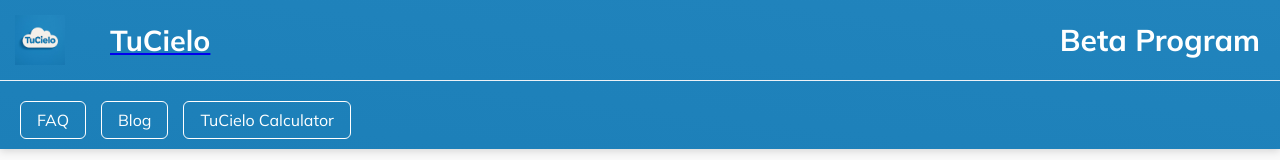
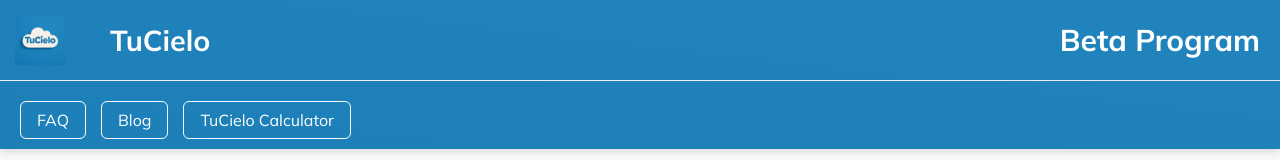
Before and after one commit to MetaCapFin/tu-cielo-site, a React (Create React App) app: page /blogposts in a window 1280 px wide. Shown: the top 160 px of the page. Built offline with nearby package versions, Linux system fonts and the light colour scheme.

Commit message:
Update blogposts.jsx

```diff
--- a/src/blogposts.jsx
+++ b/src/blogposts.jsx
@@ -53,10 +53,8 @@
             <div className="logo-placeholder">
               <img src="/cloud_logo.jpg" alt="Logo" />
             </div>
-            <Link to="/" className="site-title-link">
-              <h1>TuCielo</h1>
-            </Link>
-          </div>
+              <h1 className="site-title-link" onClick={() => window.location.href = "/"}>TuCielo</h1>
+            </div>
           <div className="beta-label">
             <strong>Beta Program</strong>
           </div>
```
